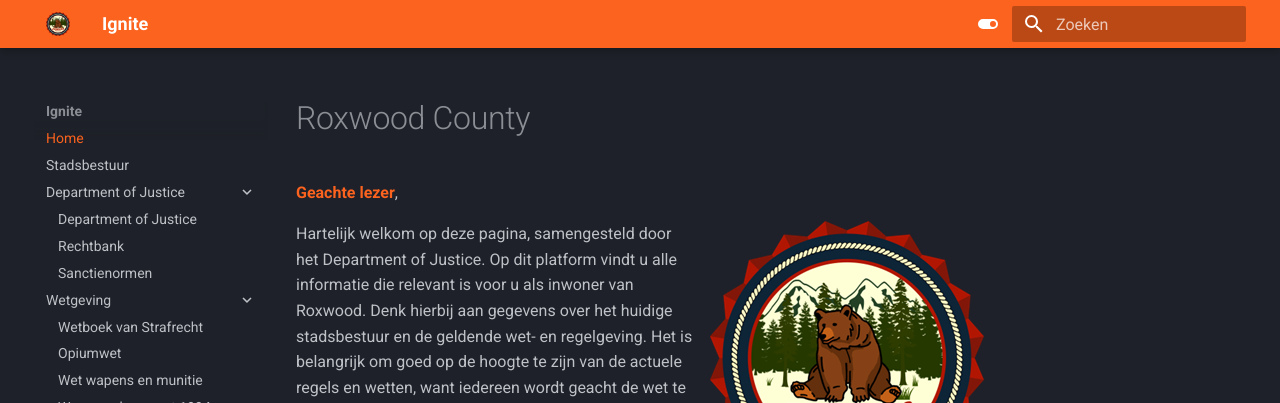
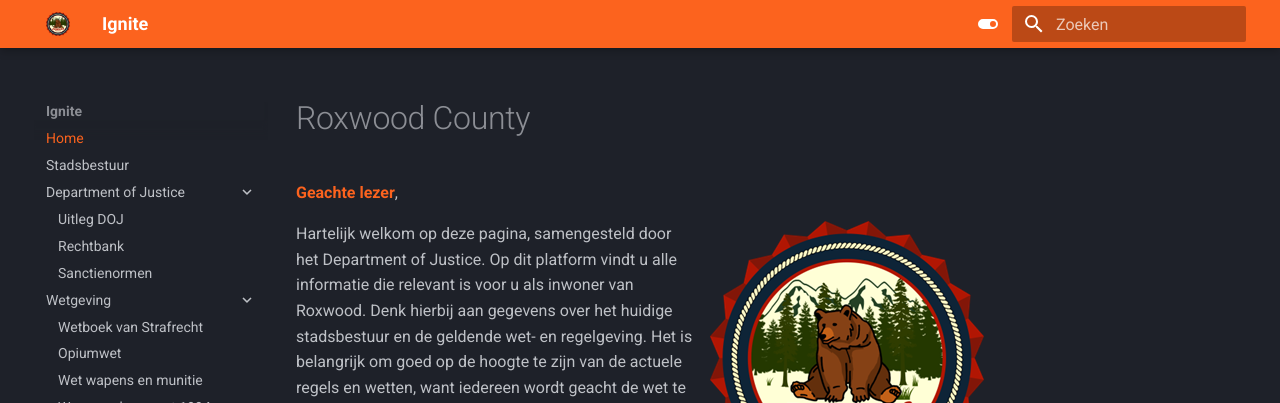
Before and after one commit to NLDenny/wetboek, an MkDocs documentation site: the page built from docs/index.md, in a window 1280 px wide. Shown: the top 403 px of the page. Built offline with MkDocs 1.6.1 and Material for MkDocs 9.7.7, drawn with Linux system fonts in a browser that asks for light colours.

Commit message:
Update mkdocs.yml

```diff
--- a/mkdocs.yml
+++ b/mkdocs.yml
@@ -69,7 +69,7 @@ nav:
   - Home: index.md
   - Stadsbestuur: stadsbestuur.md
   - Department of Justice:
-    - Department of Justice: doj.md
+    - Uitleg DOJ: doj.md
     - Rechtbank: rechtbank.md
     - Sanctienormen: overig/sanctienormen.md
   - Wetgeving:
```
